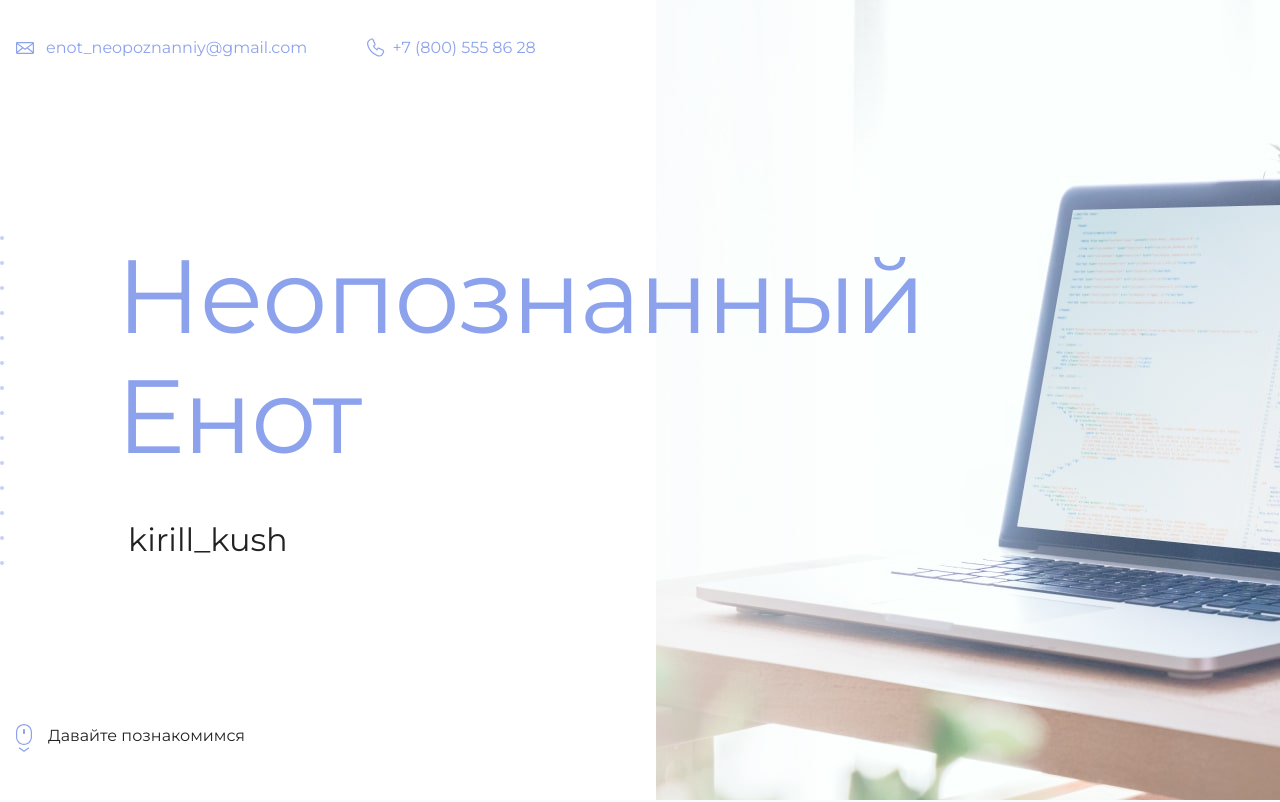
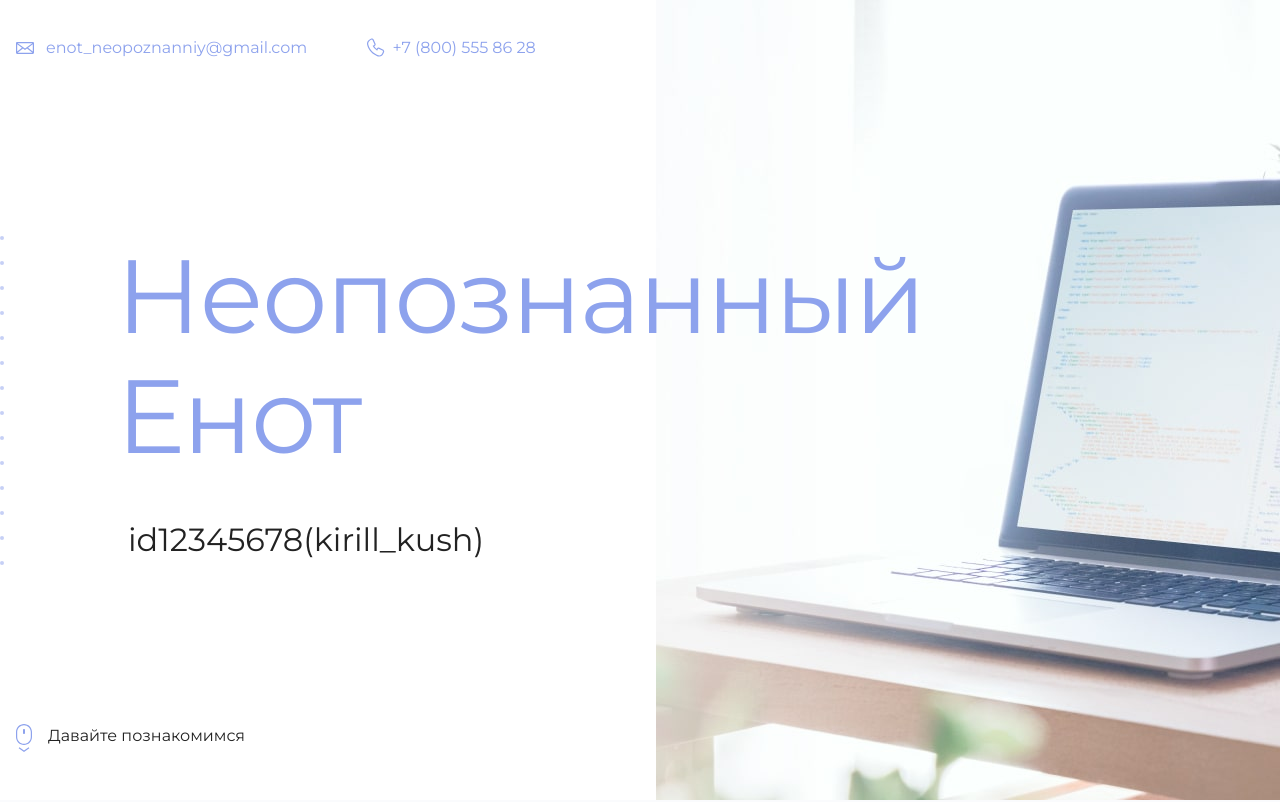
Before and after one commit to kirill-cite/my-site, a plain HTML site: page index.html in a window 1280 px wide. Shown: the top 802 px of the page. Drawn offline with Linux system fonts and the light colour scheme.

Commit message:
Update index(id12345678).html

```diff
--- a/index.html
+++ b/index.html
@@ -19,7 +19,7 @@
       <section class="hero-image">
         <div class="container">
           <h1 class="heading">Неопознанный Енот</h1>
-          <p>kirill_kush</p>
+          <p>id12345678(kirill_kush)</p>
         </div>
       </section>
 
```
